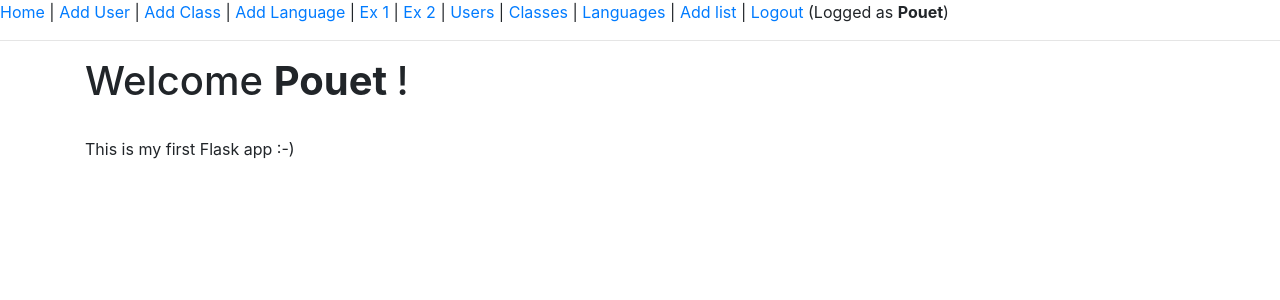
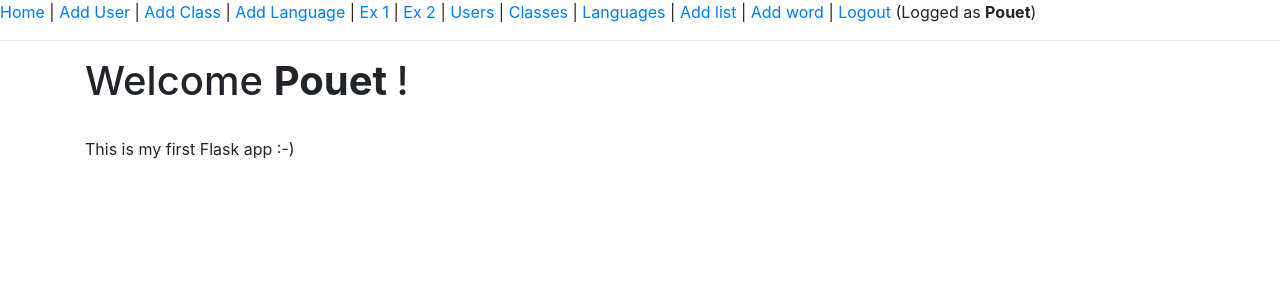
Before and after one commit to drfluo/chaizlet, a Flask app: page / in a window 1280 px wide. Shown: the top 300 px of the page. Run offline with Flask 2, Linux system fonts and the light colour scheme; a user stored in the database is signed in; some libraries are stand-ins or nearby versions.

Commit message:
add words is working

```diff
--- a/app/db.py
+++ b/app/db.py
@@ -93,6 +93,18 @@ class db_handler:
 	self.edit('INSERT INTO list (list_name) VALUES (?)', (list_name,))
 
 
-
     def link_cl(self, list_id_fk_cl, class_id_fk_cl):
 	self.edit('INSERT INTO class_list (list_id_fk_cl, class_id_fk_cl) VALUES (?,?)', (list_id_fk_cl, class_id_fk_cl,))
+
+
+    def awo(self, word_origin):
+	self.edit('INSERT INTO word (word_origin) VALUES (?)', (word_origin,))
+
+    def awf(self, word_foreign):
+        self.edit('INSERT INTO translation (word_foreign) VALUES (?)', (word_foreign,))
+
+    def link_wl(self, word_id_fk_wl, list_id_fk_wl):
+        self.edit('INSERT INTO word_list (word_id_fk_wl, list_id_fk_wl) VALUES (?,?)', (word_id_fk_wl, list_id_fk_wl,))
+
+    def link_tw(self, translation_id_fk_tw, word_id_fk_tw):
+        self.edit('INSERT INTO translation_word (translation_id_fk_tw, word_id_fk_tw) VALUES (?,?)', (translation_id_fk_tw, word_id_fk_tw,))
--- a/app/routes.py
+++ b/app/routes.py
@@ -126,10 +126,6 @@ def add_class():
 	error = None
 	msg = None
 	db = get_db()
-	'''		'''
-	CLAS = db.query("SELECT * FROM class")
-	print(CLAS)
-	'''		'''
 	languages = db.query("SELECT * FROM language")
 	if session['username']:
 		if request.method=='POST':
@@ -174,7 +170,7 @@ def classes():
 	else:
 		classes = db.query("SELECT * FROM class, user_class WHERE class_id = class_id_fk_uc AND username_fk_uc =" +username)
 		if classes is None:
-			error = 'rien a faire la'
+			error = 'vous n avez pas de classe'
 			return render_template('index.html', title2=title2, error=error)
 	return render_template('classes.html', title=title, classes=classes)
 
@@ -292,3 +288,57 @@ def add_list():
 			return render_template('addlist.html', title=title, classes=classes, msg=msg, error=error)
 	else:
 		return redirect(url_for('login'))
+
+
+@app.route('/addword', methods=['POST', 'GET'])
+def add_word():
+        title="MyApp - Add a new word"
+        title2="MyApp - Welcome!"
+        error = None
+        msg = None
+        db = get_db()
+	ori = db.query("SELECT * FROM word")
+	print(ori)
+        username = "'"+session['username']+"'"
+        role = db.query("SELECT role_id FROM user WHERE username = "+username)
+        lists = db.query("SELECT * FROM list")
+	if session['username']:
+		if role == [{'role_id': u'El\xe8ve'}]:
+                        error = 'tu n as pas le droit d aller la'
+                        return render_template('index.html', title2=title2, error=error)
+		else:
+			if request.method=='POST':
+				word_origin = request.form['wo']
+				word_foreign = request.form['we']
+				listname = "'"+request.form['list_name']+"'"
+				if word_origin is None or word_foreign is None or listname is None:
+					error = 'All fields are mandatory.'
+				else:
+					try:
+						db.awo(word_origin)
+						db.awf(word_foreign)
+						list_id_fk_wl = db.query("SELECT list_id FROM list WHERE list_name ="+listname)
+						word_id_fk_wl = db.query("SELECT word_id FROM word WHERE word_origin ="+"'" +word_origin +"'")
+						translation_id_fk_tw = db.query("SELECT translation_id FROM translation WHERE word_foreign ="+"'" +word_foreign +"'" )
+						lifw = None
+						wifw = None
+						tift = None
+                                                for row in translation_id_fk_tw:
+                                                        tift = row['translation_id']
+
+						for row in list_id_fk_wl:
+                                                        lifw = row['list_id']
+
+						for row in word_id_fk_wl:
+							wifw = row['word_id']
+						print(tift)
+						print(wifw)
+						db.link_tw(tift, wifw)
+						db.link_wl(wifw, lifw)
+						msg = 'words were successfully added!'
+					except:
+						error = 'words already exists'
+			return render_template('addword.html', title=title, lists=lists, msg=msg, error=error)
+	else:
+
+                return redirect(url_for('login'))
--- a/app/templates/base.html
+++ b/app/templates/base.html
@@ -16,6 +16,7 @@
 		  	   	<a href="/classes">Classes</a> |
 			        <a href="/languages">Languages</a> |
 				<a href="/addlist">Add list</a> |
+                                <a href="/addword">Add word</a> |
 					<a href="/logout">Logout</a>
 					(Logged as <strong> {{ session['username'] }}</strong>)
 			{% else %}
```
Also changed, not shown: app/templates/addword.html (added, +36 -0 lines), conf/schema.sql (+6 -5 lines), database.db.
